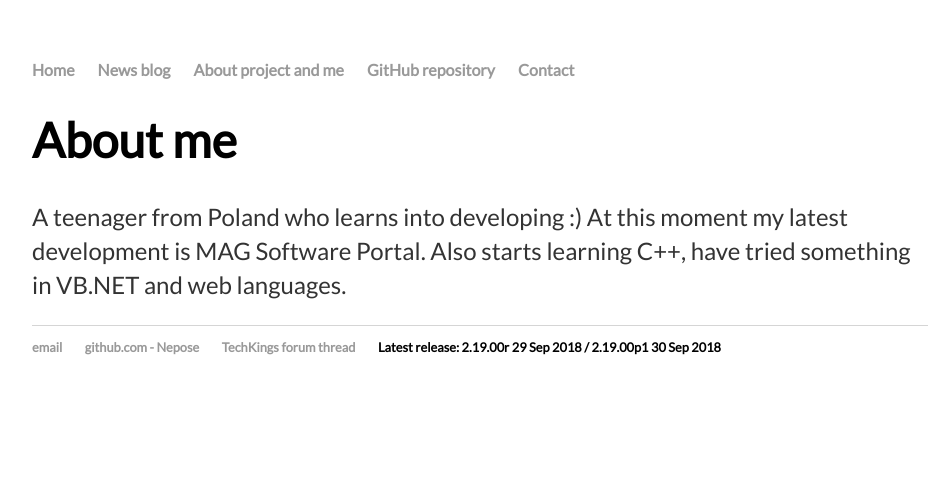
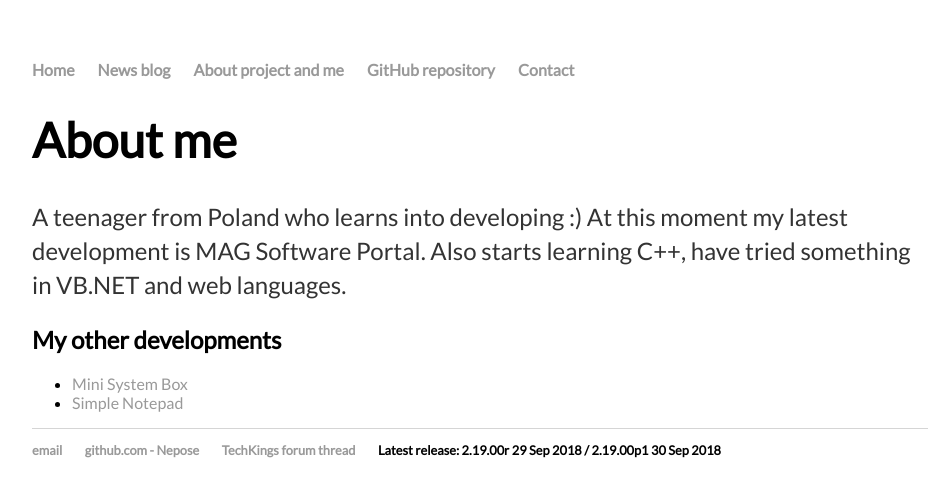
Before and after one commit to Nepose/nepose.github.io, a Jekyll site: the page built from about/index.html, in a window 1280 px wide. Shown: the top 497 px of the page, without its empty margins (160-1101 px from the left). Built offline with Jekyll 4.4.1, drawn with Linux system fonts in a browser that asks for light colours.

Commit message:
Adding my other devs

```diff
--- a/about/index.html
+++ b/about/index.html
@@ -5,3 +5,9 @@ title: About me
 
 <h1>{{ page.title }}</h1>
 <p>A teenager from Poland who learns into developing :) At this moment my latest development is MAG Software Portal. Also starts learning C++, have tried something in VB.NET and web languages.</p>
+
+<h2>My other developments</h2>
+<ul>
+  <li><a href="//nepose.github.io/MiniSystemBox">Mini System Box</a></li>
+  <li><a href="//nepose.github.io/SimpleNotepad">Simple Notepad</a></li>
+</ul>
```
